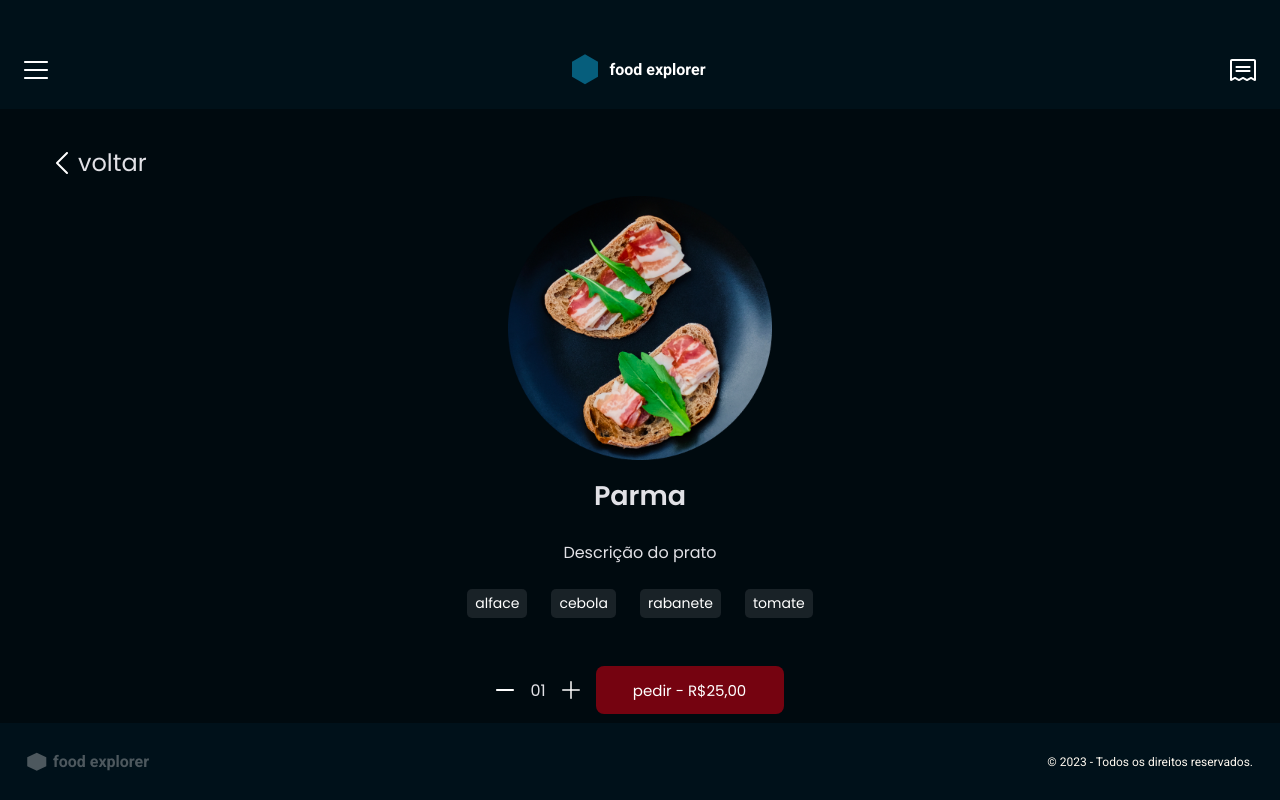
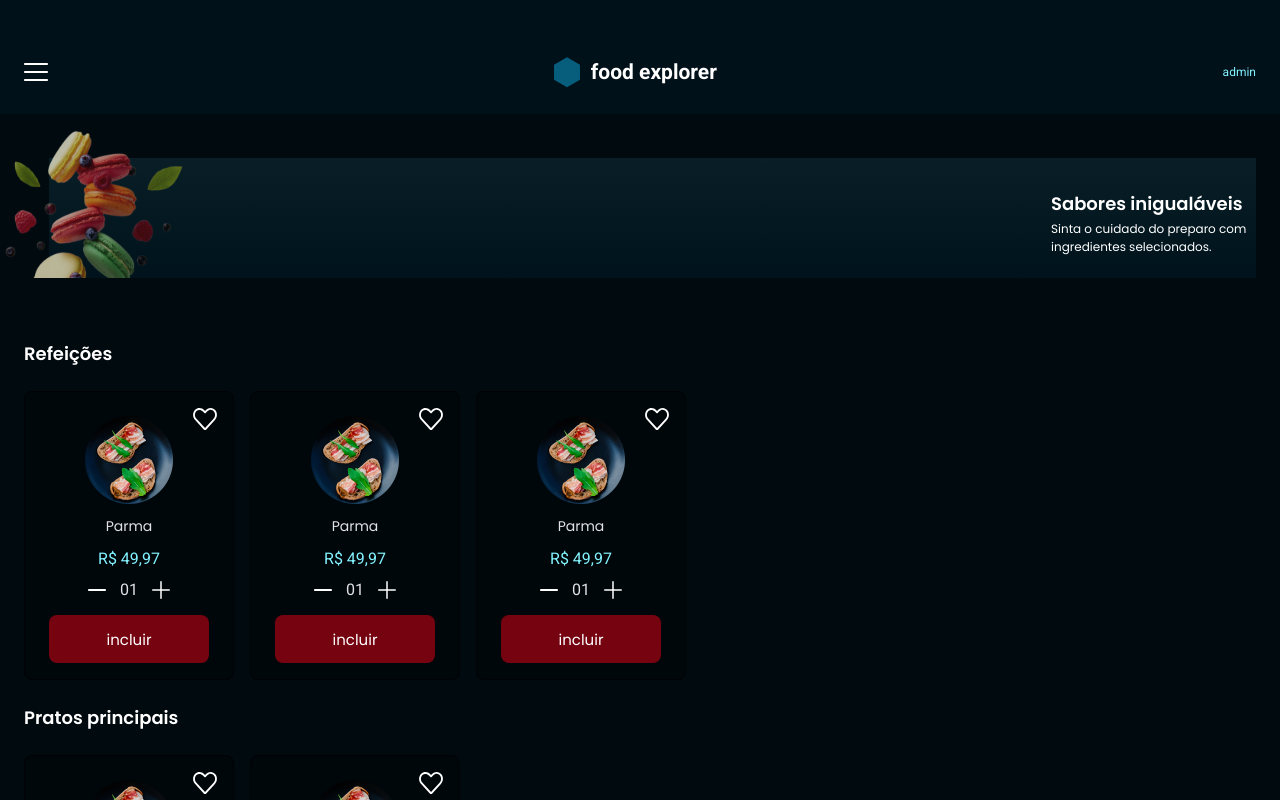
Before and after one commit to danilocecci/foodexplorer-frontend, a React (Vite) app: page / in a window 1280 px wide. Built offline with nearby package versions, Linux system fonts and the light colour scheme.

Commit message:
fix: home content height | begining of admin

```diff
--- a/src/components/Header/index.jsx
+++ b/src/components/Header/index.jsx
@@ -1,15 +1,27 @@
 import { Container } from "./styles"
 
-import menuImg from '../../assets/menu.svg'
+import menuSvg from '../../assets/menu.svg'
+import receiptSvg from '../../assets/receipt.svg'
+import closeSvg from '../../assets/close.svg'
 import { Logo } from '../Logo'
-import receiptImg from '../../assets/receipt.svg'
 
-export function Header(){
+export function Header({menu, admin}){
   return(
     <Container>
-      <img src={menuImg} alt="Botão de menu" />
-      <Logo />
-      <img src={receiptImg} alt="Botão de pedidos" />
+      {!admin ?
+      menu ? <div className='menu'><img src={closeSvg} alt="Botão de menu"  />Menu</div>
+      : <>
+        <img src={menuSvg} alt="Botão de menu" />
+        <Logo />
+        <span>admin</span>
+      </> :
+      menu ? <div className='menu'><img src={closeSvg} alt="Botão de menu"  />Menu</div>
+      : <>
+        <img src={menuSvg} alt="Botão de menu" />
+        <Logo />
+        <img src={receiptSvg} alt="Botão de pedidos" />
+      </>
+      }
     </Container>
   )
 }
--- a/src/components/Header/styles.js
+++ b/src/components/Header/styles.js
@@ -13,4 +13,18 @@ export const Container = styled.header`
   padding: 5.4rem 2.4rem 2.4rem;
 
   color: ${({ theme }) => theme.COLORS.TITLEBTNTAG};
+  font-family: ${({ theme }) => theme.FONT.ROBOTO};
+
+  font-size: 2.1rem;
+
+  > .menu {
+    display: flex;
+    justify-content: flex-start;
+    gap: 1.6rem;
+  }
+
+  span {
+    color: ${({ theme }) => theme.COLORS.BLUEADMINPRICE};
+    font-size: 1.2rem;
+  }
 `
--- a/src/components/Input/index.jsx
+++ b/src/components/Input/index.jsx
@@ -1,10 +1,12 @@
 import { Container } from "./styles"
 
-export function Input({ placeholder, label, id, type, ...rest }){
+export function Input({ placeholder, label, id, type, icon, ...rest }){
   return(
     <Container>
       {label && <label htmlFor={id}>{label}</label>}
-      <input placeholder={placeholder} {...rest} id={id} type={type}/>
+      <div className="inputWrapper">
+        {icon && <img src={icon}></img>}<input placeholder={placeholder} {...rest} id={id} type={type}/>
+      </div>
     </Container>
   )
 }
--- a/src/main.jsx
+++ b/src/main.jsx
@@ -1,6 +1,6 @@
 import React from 'react'
 import ReactDOM from 'react-dom/client'
-import { MealDetails } from './pages/MealDetails'
+import { Home } from './pages/Home'
 
 import { ThemeProvider } from 'styled-components'
 import theme from './styles/theme'
@@ -10,7 +10,7 @@ ReactDOM.createRoot(document.getElementById('root')).render(
   <React.StrictMode>
     <ThemeProvider theme={theme}>
       <GlobalStyle/>
-        <MealDetails />
+        <Home />
     </ThemeProvider>
   </React.StrictMode>
 )
--- a/src/pages/Home/index.jsx
+++ b/src/pages/Home/index.jsx
@@ -7,9 +7,11 @@ import { MealCard } from '../../components/MealCard'
 
 
 export function Home() {
+  let admin = false
+
   return (
     <Container className='content'>
-      <Header />
+      <Header admin={admin} />
       <div className='content'>
         <Banner className='banner'/>
         <div className='meals'>
@@ -29,8 +31,8 @@ export function Home() {
             <MealCard className='mealCard'/>
           </div>
         </div>
+      <Footer />
       </div>
-      <Footer />
     </Container>
   )
 }
--- a/src/pages/Home/styles.js
+++ b/src/pages/Home/styles.js
@@ -2,25 +2,28 @@ import styled from 'styled-components'
 
 export const Container = styled.div`
   height: 100vh;
-
   display: grid;
-  grid-template-rows: 11.4rem auto 7.7rem;
+  grid-template-rows: 11.4rem auto;
   grid-template-areas:
     'header'
-    'content'
-    'footer';
+    'content';
   text-align: center;
 
   background: ${({ theme }) => theme.COLORS.BACKGROUND};
   color: ${({ theme }) => theme.COLORS.TITLEBTNTAG};
 
-  overflow-y: auto;
+  .content {
+    position: relative;
 
-  .content {
+    height: 100%;
+    overflow-y: auto;
+
     width: 100vw;
     grid-area: 'content';
 
-    margin-top: 1.5rem;
+    > div {
+      margin-top: 1.5rem;
+    }
     padding-inline: 2.4rem;
 
     font-family: ${({ theme }) => theme.FONT.POPPINS};
@@ -48,9 +51,12 @@ export const Container = styled.div`
         }
       }
     }
-  }
 
-  footer {
-    margin-top: 2.4rem;
+    footer {
+      margin-top: 2.4rem;
+      margin-inline: -2.4rem;
+
+      padding: 2.7rem 2.9rem;
+    }
   }
 `
--- a/src/pages/SignUp/styles.js
+++ b/src/pages/SignUp/styles.js
@@ -19,7 +19,7 @@ export const Container = styled.div`
     height: 4.3rem;
   }
 
-  input,
+  > div,
   button {
     margin-bottom: 3.2rem;
   }
```
Also changed, not shown: src/components/Input/styles.js (+27 -5 lines), src/pages/Menu/index.jsx (+11 -3 lines), src/pages/Menu/styles.js (+23 -2 lines), src/pages/SignIn/styles.js (+5 -5 lines), src/assets/search.svg (added).
